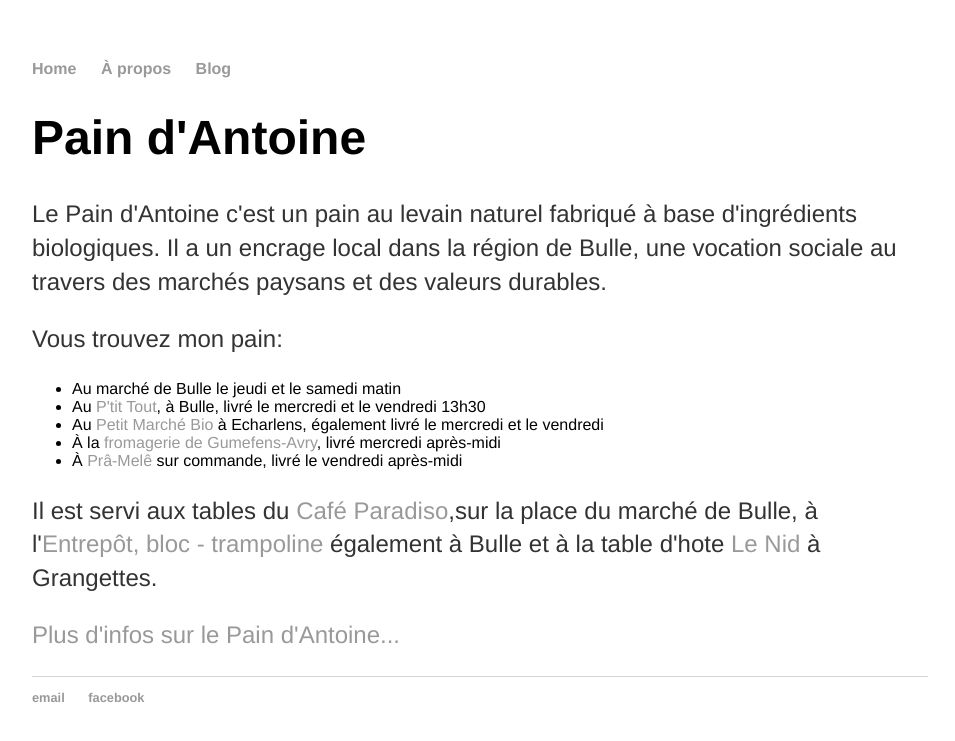
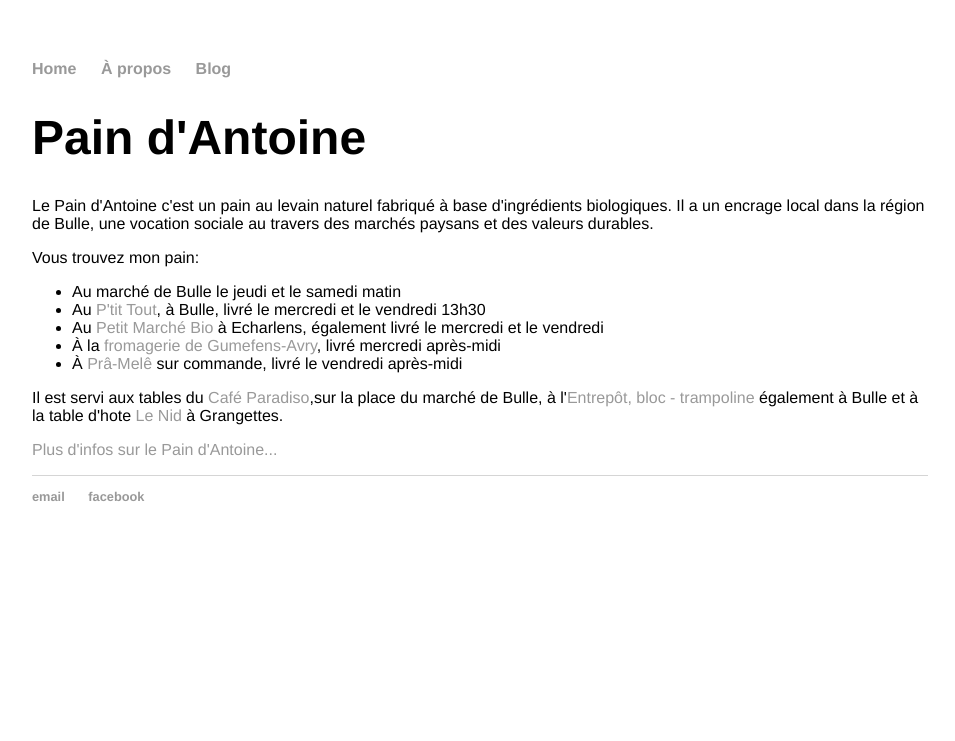
Before and after one commit to paindantoine/paindantoine.github.io, a Jekyll site: the page built from index.html, in a window 1280 px wide. Shown: the top 741 px of the page, without its empty margins (160-1115 px from the left). Built offline with Jekyll 4.4.1, drawn with Linux system fonts in a browser that asks for light colours.

Commit message:
ajouté des css

```diff
--- a/css/main.css
+++ b/css/main.css
@@ -24,7 +24,7 @@ h1 {
     font-size: 3em;
     font-family:'Helvetica', 'Arial', 'Sans-Serif';
 }
-p {
+p li {
     font-size: 1.5em;
     line-height: 1.4em;
     color: #333;
```
